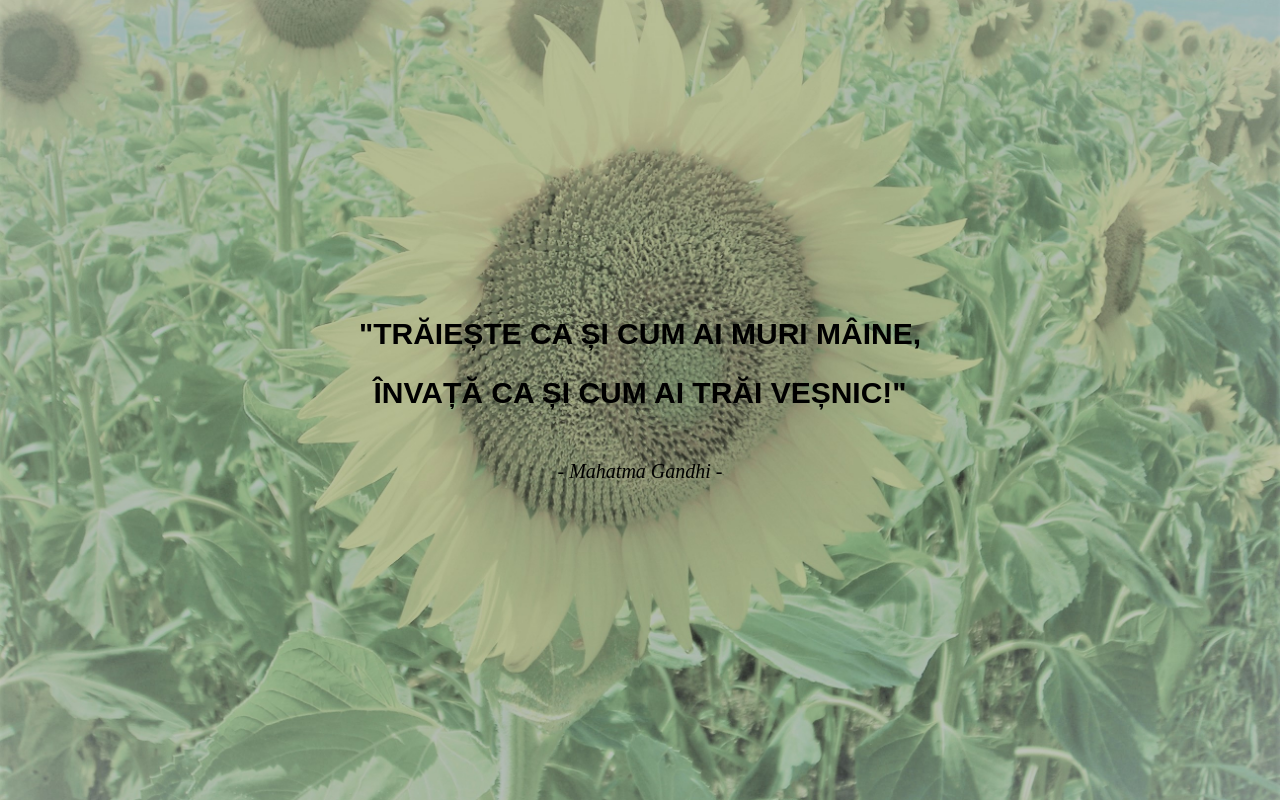
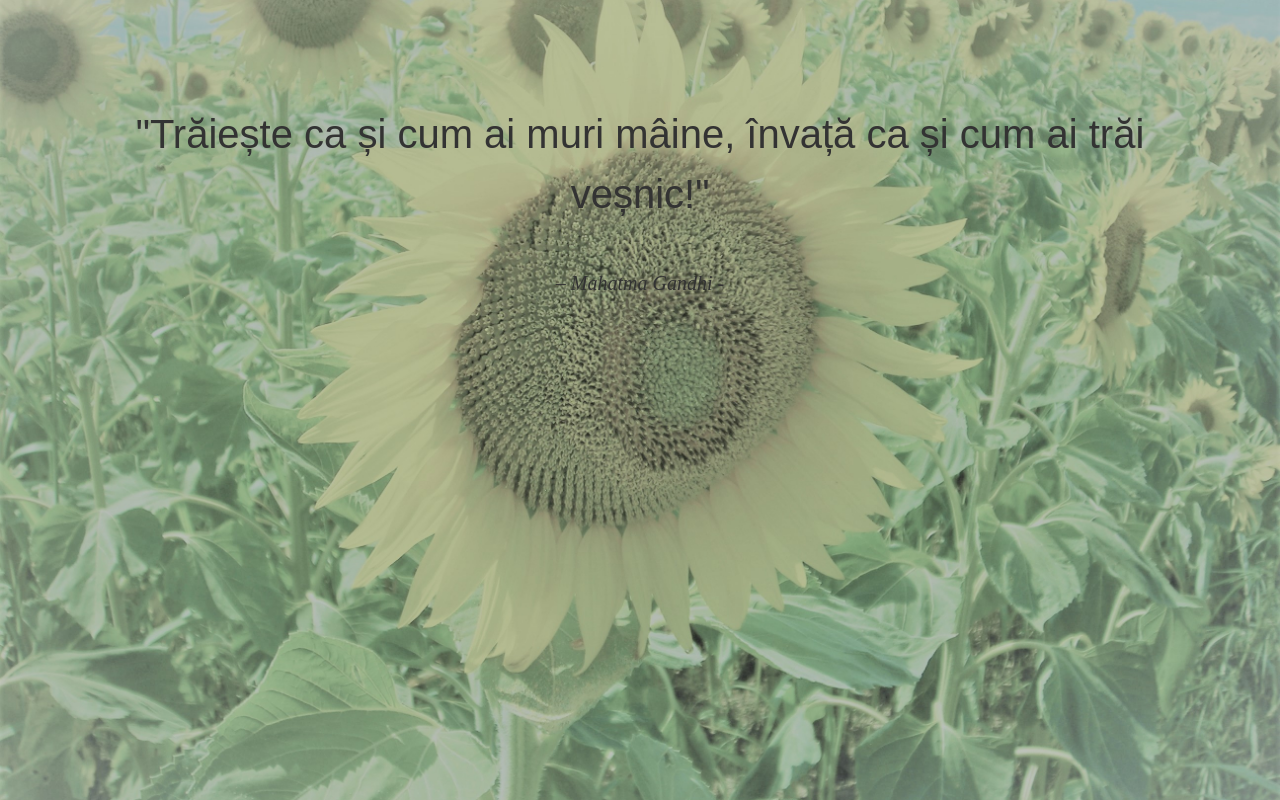
Before and after one commit to PetreaSpanu/simple-quote-page, a plain HTML site: page index.html in a window 1280 px wide. Drawn offline with Linux system fonts and the light colour scheme.

Commit message:
14/12 18:55-varianta CB

```diff
--- a/index.html
+++ b/index.html
@@ -10,8 +10,9 @@
     <link rel="stylesheet" type="text/css" href="main.css">
   </head>
   <body>
-    <h1>"Trăiește ca și cum ai muri mâine,</h1>
-    <h1> învață ca și cum ai trăi veșnic!"</h1>
-    <p><em>- Mahatma Gandhi -</em></p>
+  <div class="wrapper">
+    <p class="quote">"Trăiește ca și cum ai muri mâine, învață ca și cum ai trăi veșnic!"</p>
+    <p class="author"><small>– Mahatma Gandhi -</small></p>
+  </div>
   </body>
 </html>
--- a/main.css
+++ b/main.css
@@ -1,29 +1,34 @@
 /*Resetare CSS*/
-* {
+html,
+body {
   margin: 0;
   padding: 0;
-  box-sizing: border-box;
   font-size: 100%;
+  line-height: 1.5;
 }
+
 body {
-  display: flex;
-  flex-direction: column;
-  justify-content: center;
-  align-items: center;
+  width: 100%;
   height: 100vh;
-  background: url(DSCN3406-2.JPG) no-repeat center center fixed;
+  background: url('assets/dscn3406-2.jpg') no-repeat center;
   background-size: cover;
+  color: #333;
 }
-h1 {
-  font-family: Raleway, sans-serif;
-  font-size: 30px;
-  text-transform:uppercase;
-  font-style: normal;
-  margin-bottom: 25px;
 
+.wrapper {
+  padding-top: 4rem;
+  width: 90%;
+  margin: 0 auto;
+  text-align: center;
 }
-p {
-  font-family:inherit;
-  font-size: 20px;
-  margin-top: 25px;
+
+.quote {
+  font-family: 'Julius Sans One', sans-serif;
+  font-size: 2.5rem;
 }
+
+.author {
+  font-family: 'Crimson Text', serif;
+  font-size: 1.5rem;
+  font-style: italic;
+}
```
Also changed, not shown: DSCN3406-1.jpg (deleted), DSCN3406.JPG (deleted), assets/dscn3406-2.jpg (renamed from DSCN3406-2.jpg).
